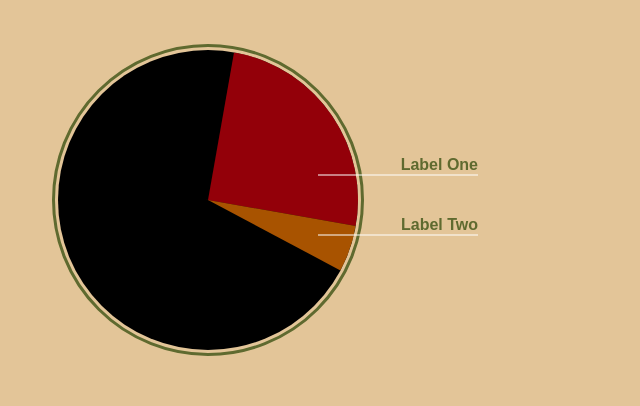
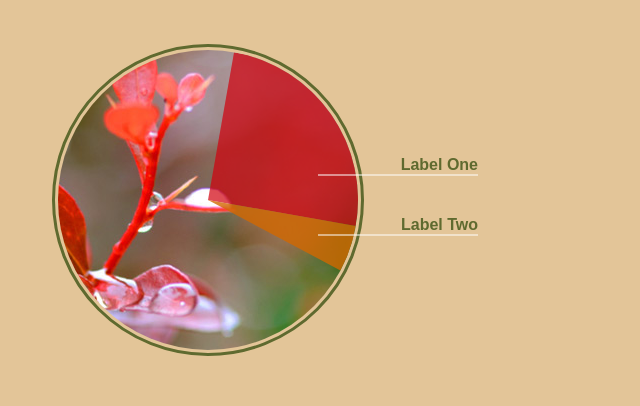
Before and after one commit to WebDevTuts/pie_charts_with_css, a plain HTML site: page index.html in a window 1280 px wide. Shown: the whole page, without its empty margins (0-640 px from the left). Drawn offline with Linux system fonts and the light colour scheme.

Commit message:
Add graphic as pie chart background

```diff
--- a/index.html
+++ b/index.html
@@ -18,7 +18,7 @@
 			.border {
 				border: 3px solid #5f6a2f; top: -6px; left: -6px; width: 306px; height: 306px;
 			}
-			.base { background: #000; }
+			.base { background: #000 url(photo.jpg) no-repeat 0px 0px; }
 			.slice { clip: rect(0px, 150px, 300px, 0px); }
 			.slice_1_c {
 				-webkit-transform: rotate(100deg);
```
